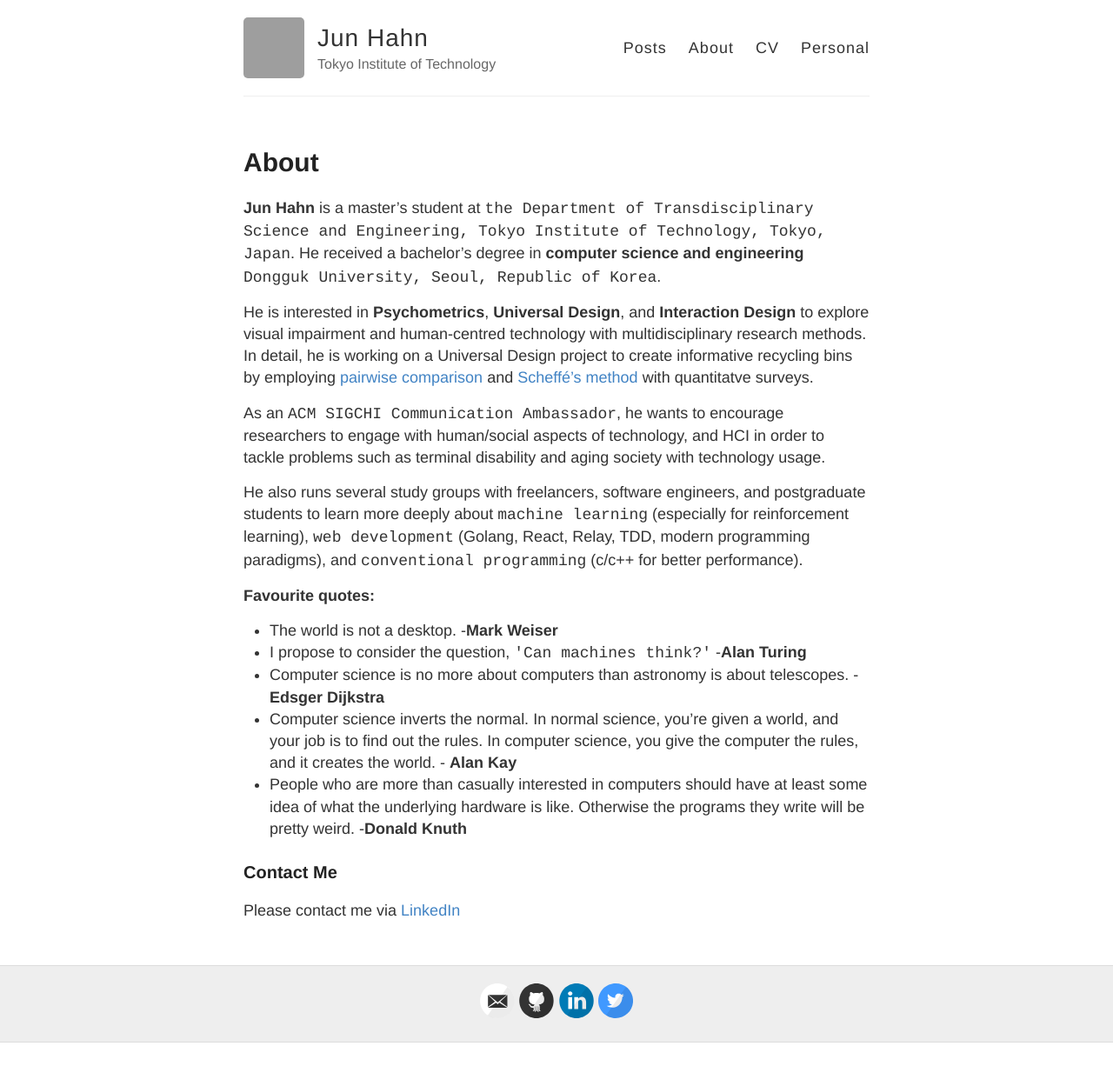
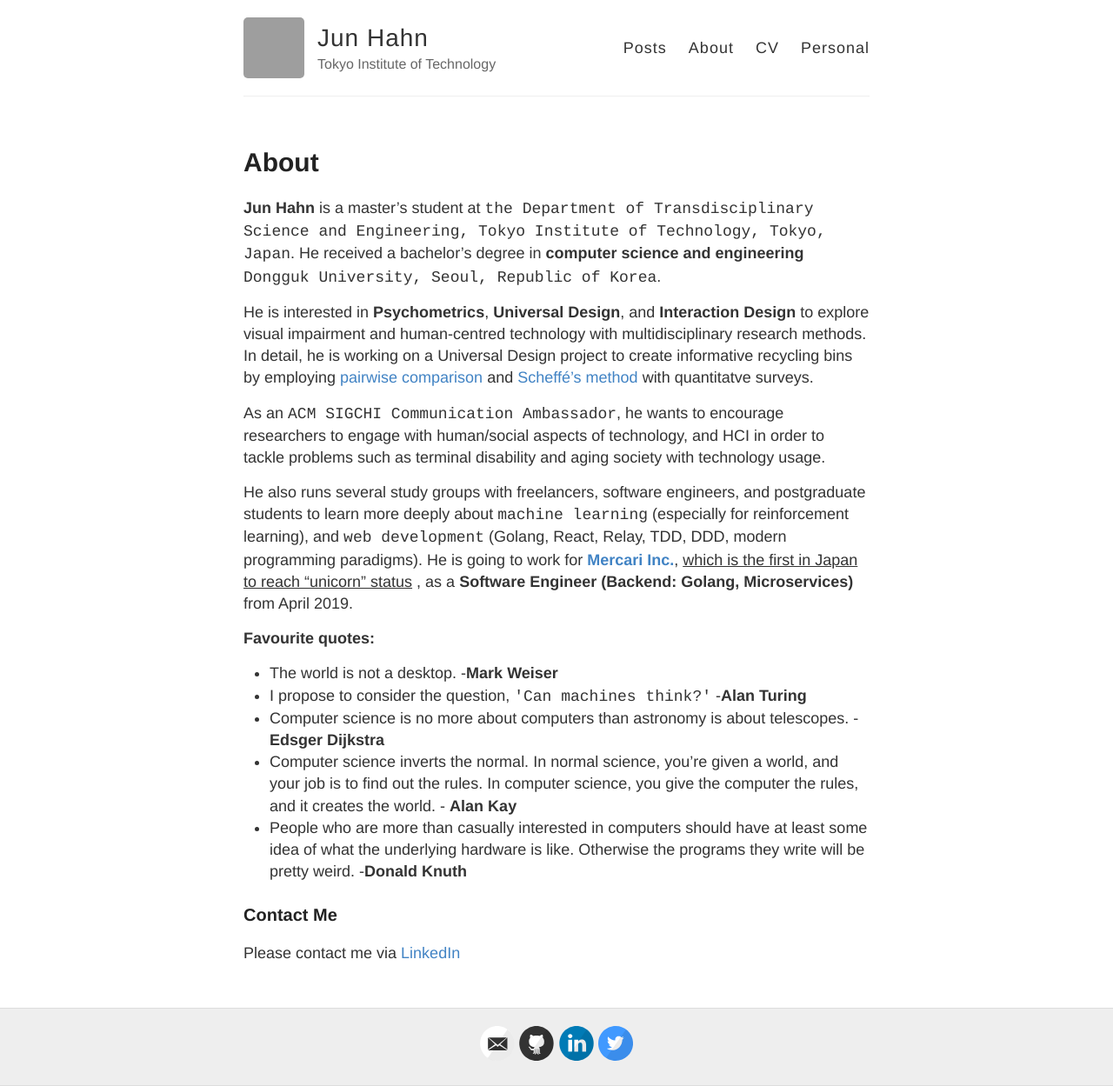
Before and after one commit to TangoEnSkai/tangoenskai.github.io, a Jekyll site: the page built from about.md, in a window 1280 px wide. Shown: the whole page at 87% size. Built offline with Jekyll 4.4.1, drawn with Linux system fonts in a browser that asks for light colours; before the commit the page ends 1199 px from its top, so only the background shows below that; grey boxes are pictures that could not be loaded.

Commit message:
Modify about page with future position

```diff
--- a/about.md
+++ b/about.md
@@ -10,9 +10,10 @@ He is interested in **Psychometrics**, **Universal Design**, and **Interaction D
 
 As an `ACM SIGCHI Communication Ambassador`, he wants to encourage researchers to engage with human/social aspects of technology, and HCI in order to tackle problems such as terminal disability and aging society with technology usage.
 
-He also runs several study groups with freelancers, software engineers, and postgraduate students to learn more deeply about `machine learning` (especially for reinforcement learning), `web development` (Golang, React, Relay, TDD, modern programming paradigms), and `conventional programming` (c/c++ for better performance).
+He also runs several study groups with freelancers, software engineers, and postgraduate students to learn more deeply about `machine learning` (especially for reinforcement learning), and `web development` (Golang, React, Relay, TDD, DDD, modern programming paradigms). He is going to work for **[Mercari Inc.](https://about.mercari.com/)**, <u>which is the first in Japan to reach “unicorn” status</u> , as a **Software Engineer (Backend: Golang, Microservices)** from April 2019.
 
 **Favourite quotes:**
+
 * The world is not a desktop. -**Mark Weiser**
 * I propose to consider the question, `'Can machines think?'` -**Alan Turing**
 * Computer science is no more about computers than astronomy is about telescopes. -**Edsger Dijkstra**
```
